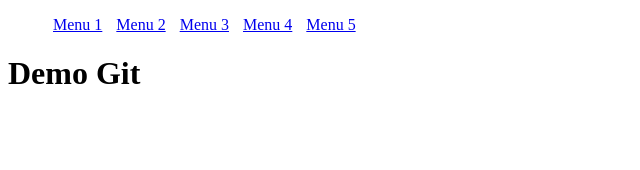
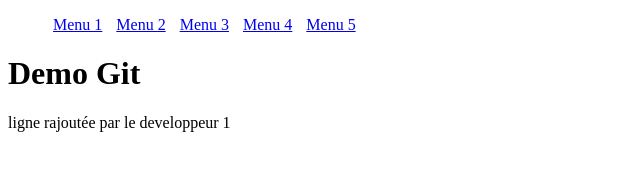
Before and after one commit to Nooce-tech/Projet1, a plain HTML site: page index.html in a window 1280 px wide. Shown: the whole page, without its empty margins (0-640 px from the left). Drawn offline with Linux system fonts and the light colour scheme.

Commit message:
ajout section

```diff
--- a/index.html
+++ b/index.html
@@ -25,8 +25,10 @@ li{display: inline; padding: 5px;}
             </ul>
         </nav>
     </header>
-
-    <h1> Demo Git </h1>
+        <h1> Demo Git </h1>
+    <section>
+        ligne rajoutée par le developpeur 1
+    </section>
 
 
 
```
